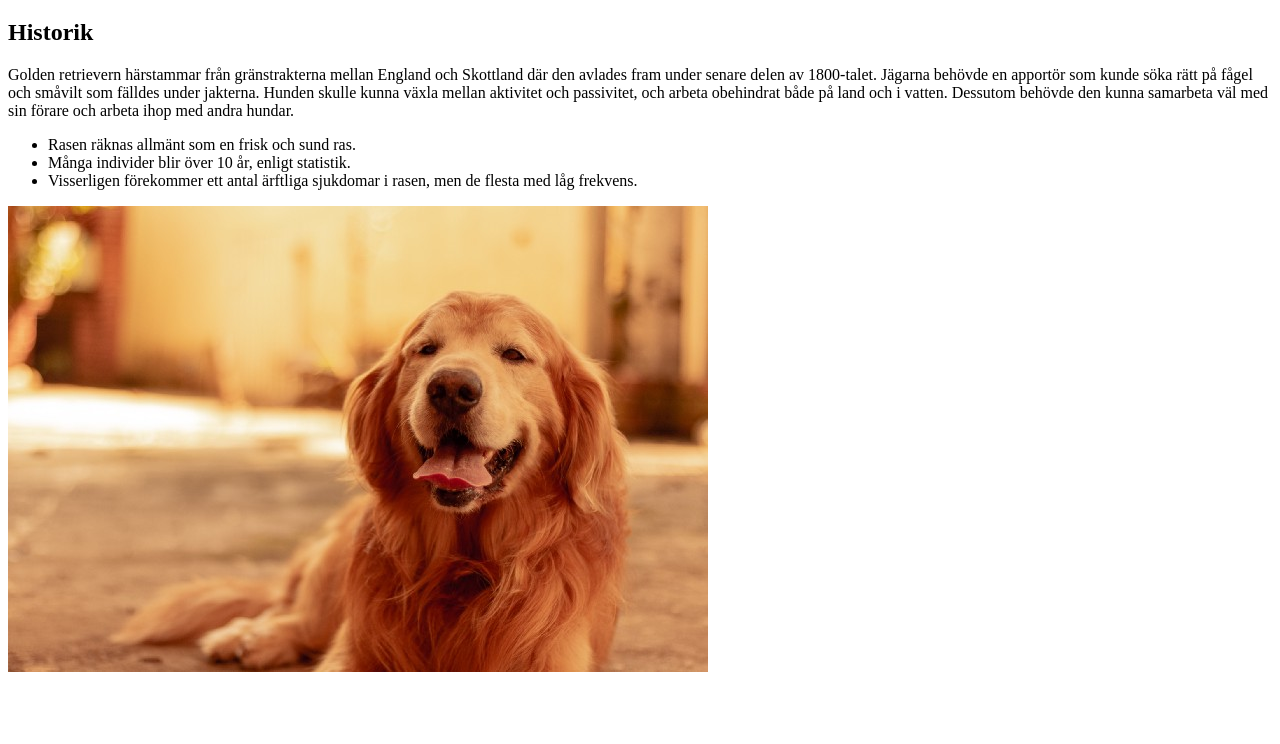
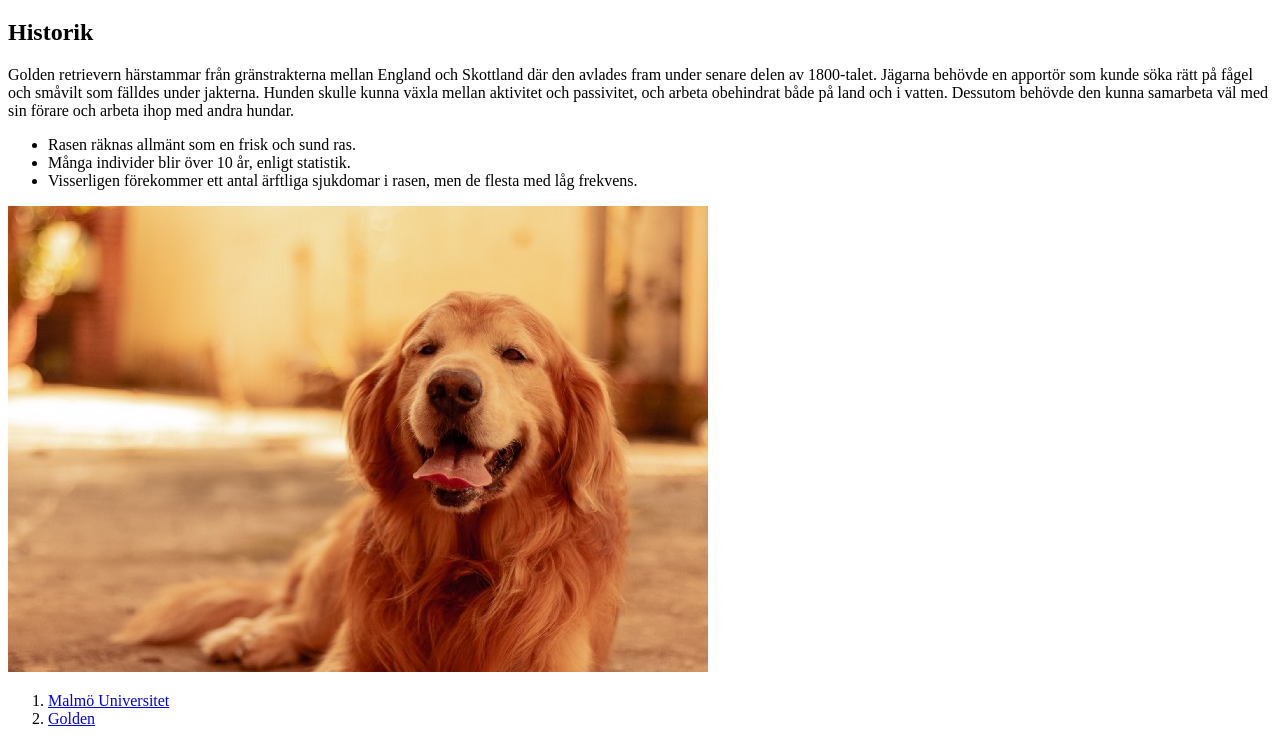
Before and after one commit to Strandquist/Sammanfattning, a plain HTML site: page Index.html in a window 1280 px wide. Shown: the part 61-805 px from the top of the page. Drawn offline with Linux system fonts and the light colour scheme.

Commit message:
Added two new links

```diff
--- a/Index.html
+++ b/Index.html
@@ -18,5 +18,13 @@
 
     <img src="Images/dog_02.jpg" alt="A picture of a dog">
 
+    <ol>
+        <li>
+            <a href="https://maus.se">Malmö Universitet</a>
+        </li>
+        <li>
+            <a href="https://www.skk.se/sv/hundraser/golden-retriever/?_t_id=1B2M2Y8AsgTpgAmY7PhCfg%3d%3d&_t_q=golden&_t_tags=andquerymatch%2clanguage%3asv%7clanguage%3a7D2DA0A9FC754533B091FA6886A51C0D%2csiteid%3a821afd82-44fd-4b1f-8345-260bc2345d00%7csiteid%3a84BFAF5C52A349A0BC61A9FFB6983A66%2clanguage%3asv&_t_ip=84.55.115.76&_t_hit.id=Skk_Skk_se_Business_Models_Pages_BreedDetailsPage/_6af85c75-3cca-4d1a-9919-47de8a7d91ee_sv&_t_hit.pos=5">Golden</a>
+        </li>
+    </ol>
 </body>
 </html>
```
